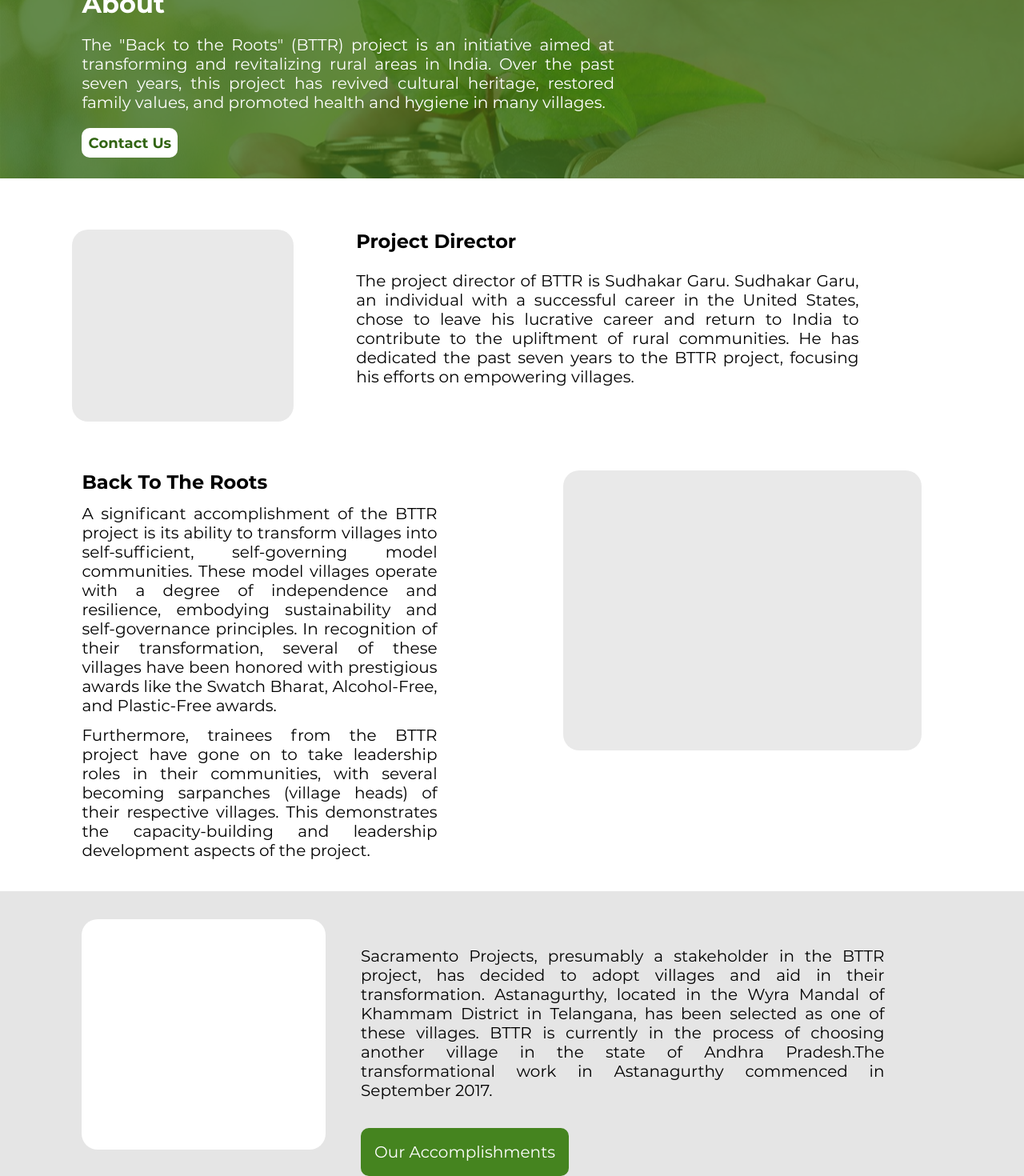
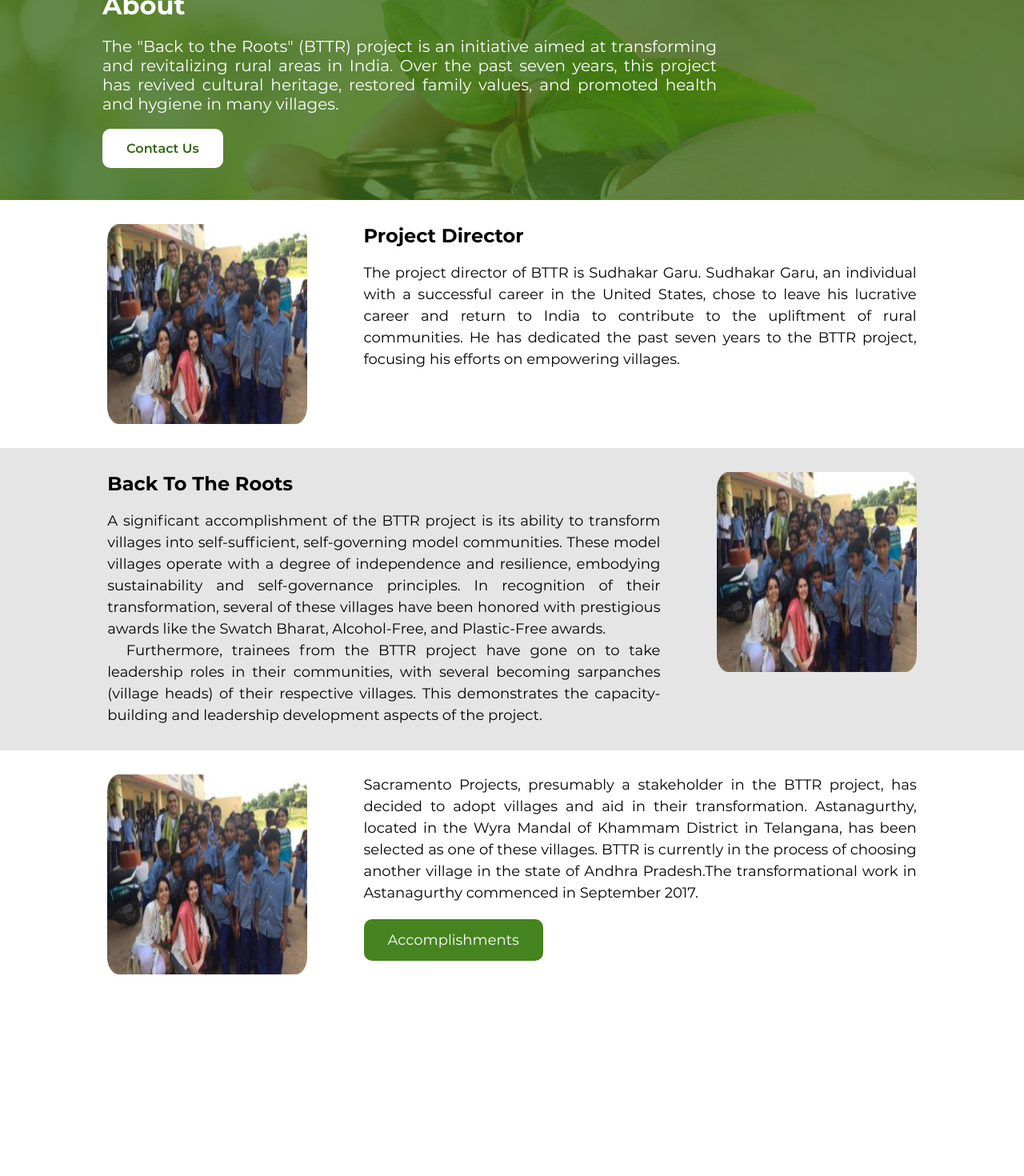
Before and after one commit to divyasriambati/backtotheroots, a React (Create React App) app: page /About in a window 1280 px wide. Shown: the part 53-1523 px from the top of the page at 80% size. After the commit the page ends 1301 px from the top, so only its background shows below. Built offline with nearby package versions, Linux system fonts and the light colour scheme.

Commit message:
About Page

```diff
--- a/src/components/About/About.css
+++ b/src/components/About/About.css
@@ -0,0 +1,84 @@
+.About_Section{
+    display: flex;
+    flex-direction: column;
+    justify-content:center;
+    font-family: "Regular";
+}
+.About{
+    background-image: url("../../assets/abouBg.svg");
+    width: 100%;
+    background-repeat: no-repeat;
+    background-size: cover;
+    color: #fff;
+}
+.About_content{
+    width: 60%;
+    margin: 5vh 10%;
+}
+.About_title{
+    font-family: Bold;
+    font-size: 32px;
+    line-height: 40px;
+}
+.About_description{
+    font-size: 20px;
+    line-height:24px;
+    text-align: justify;
+}
+.Contact_button{
+    border: none;
+    background-color: #fff;
+    color: #316412;
+    padding: 15px 30px;
+    font-size: 16px;
+    font-weight: 600;
+    font-family: "SemiBold";
+    border-radius: 10px;
+}
+.container_bg{
+    background-color:#E5E5E5;
+    width: 100%;
+}
+.About_flex_container{
+    display:flex;
+    flex-direction: row;
+    width: 90%;
+    margin: 30px auto;
+    flex-wrap: wrap;
+    justify-content: space-evenly;
+}
+.BTTR_Project_director_image{
+    height:250px;
+    width: 250px;
+}
+.BTTR_Project_director_title{
+    font-family: Bold;
+    font-size: 24px;
+}
+.BTTR_Project_director_content{
+    width:60%
+}
+.BTTR_Project_director_description{
+    font-size:18px;
+    line-height: 27px;
+    text-align: justify;
+}
+.our_Accomplishments {
+    color: white;
+    flex-shrink: 0;
+    border-radius: 10px;
+    background: #45841F;
+    font-size: 20px;
+    font-family: "Regular";
+    border: none;
+    padding: 15px 30px;
+    font-size: 18px;
+    font-weight: 400;
+}
+
+@media screen and (max-width: 768px) {
+    .About_content{
+        width: 80%;
+    }
+
+}
--- a/src/components/About/About.js
+++ b/src/components/About/About.js
@@ -1,10 +1,102 @@
 import React from 'react';
+import './About.css'
+import homecard3 from '../../assets/homecard2.png'
 
 function About(props) {
     return (
-        <div>
+        <div className= "About_Section">
+            <div className="About">
+                <div className="About_content">
+                    <div className='About_title'>About</div><br></br>
+                    <div className='About_description'>
+                    The "Back to the Roots" (BTTR) project is an initiative aimed at transforming and revitalizing rural areas in India.
+                    Over the past seven years, this project has revived cultural heritage, restored family values, and promoted health
+                     and hygiene in many villages.
+                    </div>
+                    <br></br>
+                    <button className='Contact_button'>Contact Us</button>
+                </div>
+            </div>
+            <div className='About_flex_container'>
+                <img src={homecard3} alt="Project Director" className="BTTR_Project_director_image"></img>
+                <div className='BTTR_Project_director_content'>
+                    <div className='BTTR_Project_director_title'>
+                         Project Director
+                    </div>
+                    <br></br>
+                    <div className='BTTR_Project_director_description'>
+                        The project director of BTTR is Sudhakar Garu. Sudhakar Garu, an individual with a successful career in the United States,
+                         chose to leave his lucrative career and return to India to contribute to the upliftment of rural communities.
+                         He has dedicated the past seven years to the BTTR project, focusing his efforts on empowering villages.
+                    </div>
+
+                </div>
+            </div>
+            <div className="container_bg">
+                <div className='About_flex_container container_bg'>
+                <div className='BTTR_Project_director_content'>
+                    <div className='BTTR_Project_director_title'>Back To The Roots</div><br></br>
+                    <div className='BTTR_Project_director_description'>
+                    A significant accomplishment of the BTTR project is its ability to transform villages into self-sufficient, self-governing model
+                     communities. These model villages operate with a degree of independence and resilience, embodying sustainability and
+                     self-governance principles. In recognition of their transformation, several of these villages have been honored with
+                     prestigious awards like the Swatch Bharat, Alcohol-Free, and Plastic-Free awards.
+                    </div>
+                    <div className='BTTR_Project_director_description'>
+                    &nbsp; Furthermore, trainees from the BTTR project have gone on to take leadership roles in their communities, with several becoming
+                     sarpanches (village heads) of their respective villages. This demonstrates the capacity-building and leadership development
+                     aspects of the project.
+                    </div>
+                </div>
+                <img src={homecard3} alt="Back to the roots" className="BTTR_Project_director_image"></img>
+            </div>
+            </div>
+
+             <div className='About_flex_container'>
+                <img src={homecard3} alt="Collabrations" className="BTTR_Project_director_image"></img>
+                <div className='BTTR_Project_director_content'>
+                    <div className='BTTR_Project_director_description'>
+                    Sacramento Projects, presumably a stakeholder in the BTTR project, has decided to adopt villages and aid in their transformation.
+                     Astanagurthy, located in the Wyra Mandal of Khammam District in Telangana, has been selected as one of these villages. BTTR is
+                     currently in the process of choosing another village in the state of Andhra Pradesh.The transformational work in Astanagurthy
+                     commenced in September 2017.
+                    </div>
+                    <br></br>
+                    <button className='our_Accomplishments'>Accomplishments</button>
+                </div>
+              </div>
+
+
+
+
+
+
+
+
+
+
+
+
+
+
+
+
+
+
+
+
+
+
+
+
+
+
+
+
+
+
             {/* Section1 */}
-            <div className='about-image-container'>
+            {/* <div className='about-image-container'>
                 <div className='text-container'>
                     <div className='about-text'>About</div>
                     <div className='para'>
@@ -17,9 +109,9 @@ function About(props) {
                     </div>
                 </div>
 
-            </div>
+            </div> */}
             {/* Section2 */}
-            <div className='section2-container'>
+            {/* <div className='section2-container'>
                 <div>
                     <button className='section2-image'></button>
                 </div>
@@ -33,11 +125,11 @@ function About(props) {
                      He has dedicated the past seven years to the BTTR project, focusing his efforts on empowering villages.
                 </div>
 
-                </div>
+                </div> */}
 
-            </div>
+            {/* </div> */}
             {/* Section 3 */ }
-            <div className='section3-container'>
+            {/* <div className='section3-container'>
                 <div className='section3-text-container'>
                     <div className='section3-backtotheroots-text'>Back To The Roots</div>
                     <div className='section3-para1'>
@@ -55,9 +147,9 @@ function About(props) {
                 <div>
                     <button className='section3-image'></button>
                 </div>
-            </div>
+            </div> */}
               {/* Section 4       */}
-              <div className='section4-container'>
+              {/* <div className='section4-container'>
                 <div className='section4-image-container'>
                     <button className='section4-image'></button>
                 </div>
@@ -72,7 +164,7 @@ function About(props) {
                            <button className='our-Accomplishments'>Our Accomplishments</button>
                     </div>
                 </div>
-              </div>
+              </div> */}
 
         </div>
     );
--- a/src/components/Navbar/Navbar.css
+++ b/src/components/Navbar/Navbar.css
@@ -133,148 +133,3 @@
       display: none;
   }
 }
-.about-image-container{
-  background-image: url("../../assets/abouBg.svg");
-  display: flex;
-  width: 100%;
-  background-repeat: no-repeat;
-  background-size: cover;
-  font-family: "Regular";
-  align-items: center;
-}
-.text-container{
-  display:flex;
-  flex-direction: column;
-  padding: 3% 40% 2% 8%;
-}
-.about-text{
-  color: white;
-  font-family: "Bold";
-  color: #FFF;
-  font-size: 32px;
-  font-weight: 700;
-}
-.para{
-  color:black;
-  text-align: justify;
-  font-family: "Regular";
-  padding: 3% 0% 3% 0%;
-  font-size: 20px;
-  color: white;
-}
-.contact-button{
-  border-radius: 10px;
-  border: none;
-  background:white ;
-  color:#316412;
-  width: 120px;
-  height: 37px;
-  font-family: "Bold";
-  font-size: large;
-}
-.section2-container{
-  display: flex;
-  flex-direction: row;
-  padding: 5% 10% 0% 7%;
-
-}
-.section2-image{
-  border-radius: 20px;
-  background: #E9E9E9;
-  width: 277px;
-  height: 240px;
-  flex-shrink: 0;
-  border: none;
-}
-.section2-text-container{
-  display: flex;
-  flex-direction: column;
-}
-.Projector-Director-text{
-  font-family: "Bold";
-  padding: 0% 10% 3% 10%;
-  font-size: 24px;
-}
-.section2-para{
-  padding: 0% 10% 10% 10%;
-  font-family: "Regular";
-  text-align: justify;
-  font-size: 20px;
-}
-.section3-container{
-  display: flex;
-  flex-direction: row;
-  padding: 2% 10% 0% 8%;
-}
-.section3-text-container{
-  padding: 0% 15% 0% 0%;
-}
-.section3-backtotheroots-text{
-  color: #000;
-  font-size: 24px;
-  font-family:"Bold";
-  padding: 0% 0% 3% 0%;
-}
-.section3-para1{
-  color: #000;
-  font-family: "Regular";
-  text-align: justify;
-  font-size: 20px;
-  padding: 0% 0% 3% 0%;
-}
-.section3-para2{
-  color: #000;
-  font-family: "Regular";
-  text-align: justify;
-  font-size: 20px;
-}
-.section3-image{
-  width: 448px;
-  height: 350px;
-  flex-shrink: 0;
-  border-radius: 20px;
-  background: #E9E9E9;
-  border: none;
-}
-.section4-container{
-  background-color: #E5E5E5;
-  display: flex;
-  flex-direction: row;
-  margin: 3% 0% 0% 0%;
-  padding: 0% 0% 0% 8% ;
-}
-.section4-image-container{
-  padding: 3% 0% 0% 0%;
-}
-.section4-image{
-  padding: 10% 0% 0% 0%;
-  width: 305px;
-  height: 288px;
-  border-radius: 20px;
-  background: #FFF;
-  border: none;
-}
-.section4-text-container{
-  display: flex;
-  flex-direction: column;
-}
-.section4-para{
-  text-align: justify;
-  font-family: "Regular";
-  font-size: 20px;
-  padding: 8% 20% 0% 5% ;
-}
-.section4-accomplishments-button{
-  padding: 4% 0% 0% 5%;
-}
-.our-Accomplishments{
-  width: 260px;
-  height: 60px;
-  color: white;
-  flex-shrink: 0;
-  border-radius: 10px;
-  background: #45841F;
-  font-size: 20px;
-  font-family: "Regular";
-  border: none;
-}
```
